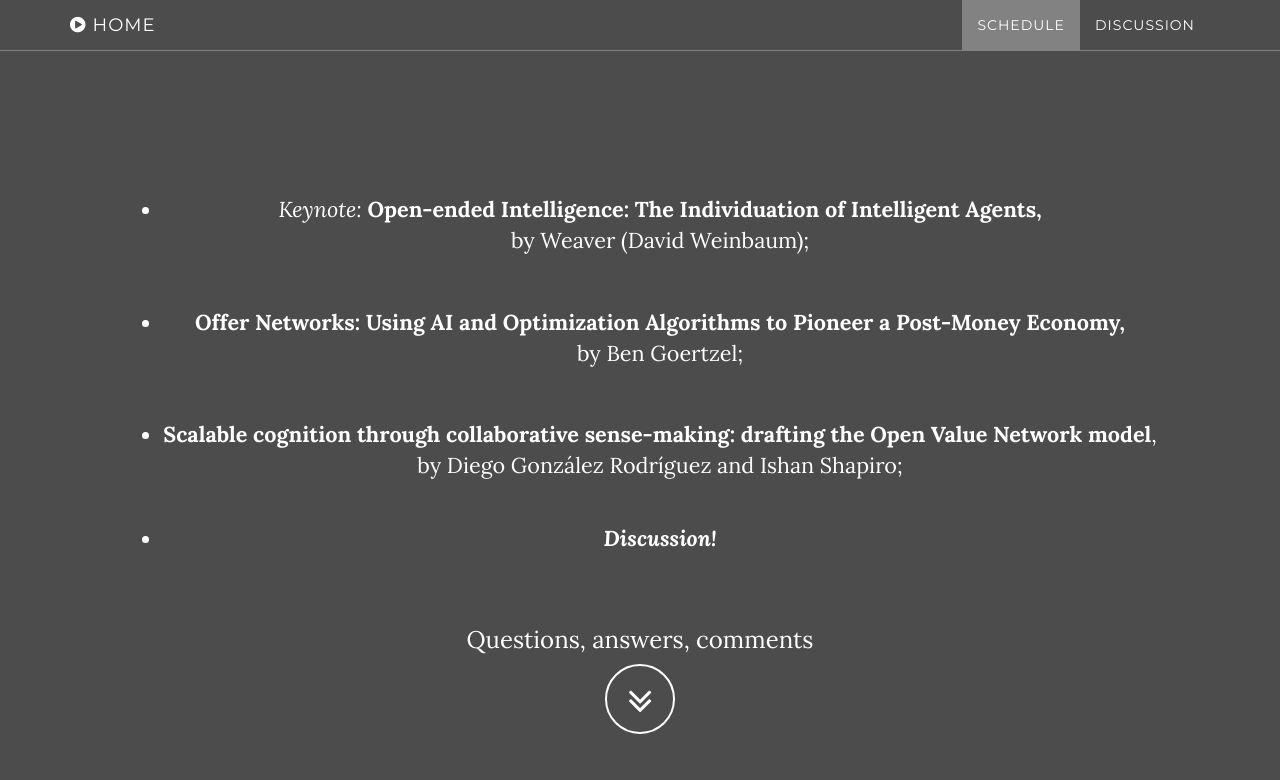
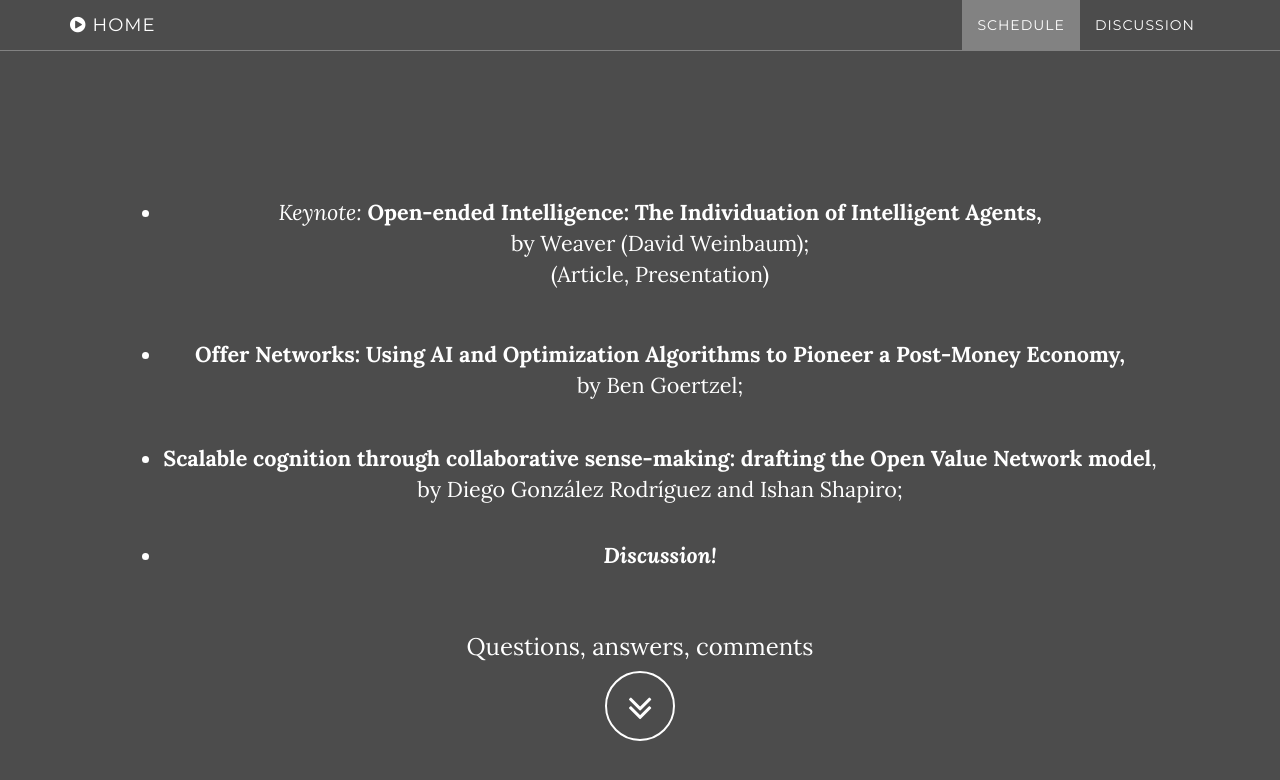
Before and after one commit to FreedomAndConstraint/agi15ida, a Jekyll site: the page built from index.html, in a window 1280 px wide and 900 px high, scrolled down 926 px. Shown: the top 780 px of the window. Built offline with Jekyll 4.4.1, drawn with Linux system fonts in a browser that asks for light colours; comment, search, counter and statistics services are not loaded.

Commit message:
added links to Weavers presentation and article

```diff
--- a/_includes/schedule.html
+++ b/_includes/schedule.html
@@ -4,7 +4,7 @@
             <tr>
                 <td class="tg-031e center">
                     <ul>
-                        <li class="list"><em>Keynote:</em> <a href="http://arxiv.org/abs/1411.0159" target="_blank"><strong>Open-ended Intelligence: The Individuation of Intelligent Agents, </strong></a><br/>by Weaver (David Weinbaum);</li>
+                        <li class="list"><em>Keynote:</em> <strong>Open-ended Intelligence: The Individuation of Intelligent Agents, </strong></a><br/>by Weaver (David Weinbaum);<br/> (<a href="http://arxiv.org/abs/1411.0159" target="_blank" >Article</a>, <a href="{{ site.baseurl }} /files/oei_presentation_weaver.pdf">Presentation</a>)</li>
                     </ul>
                 </td>
             </tr>
```
